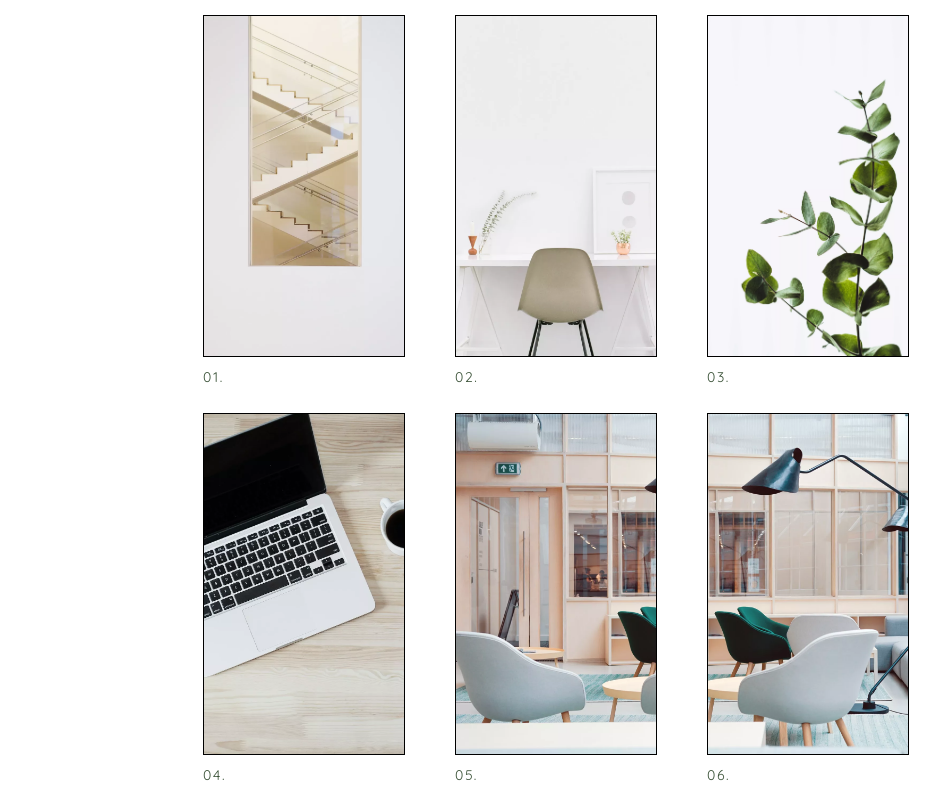
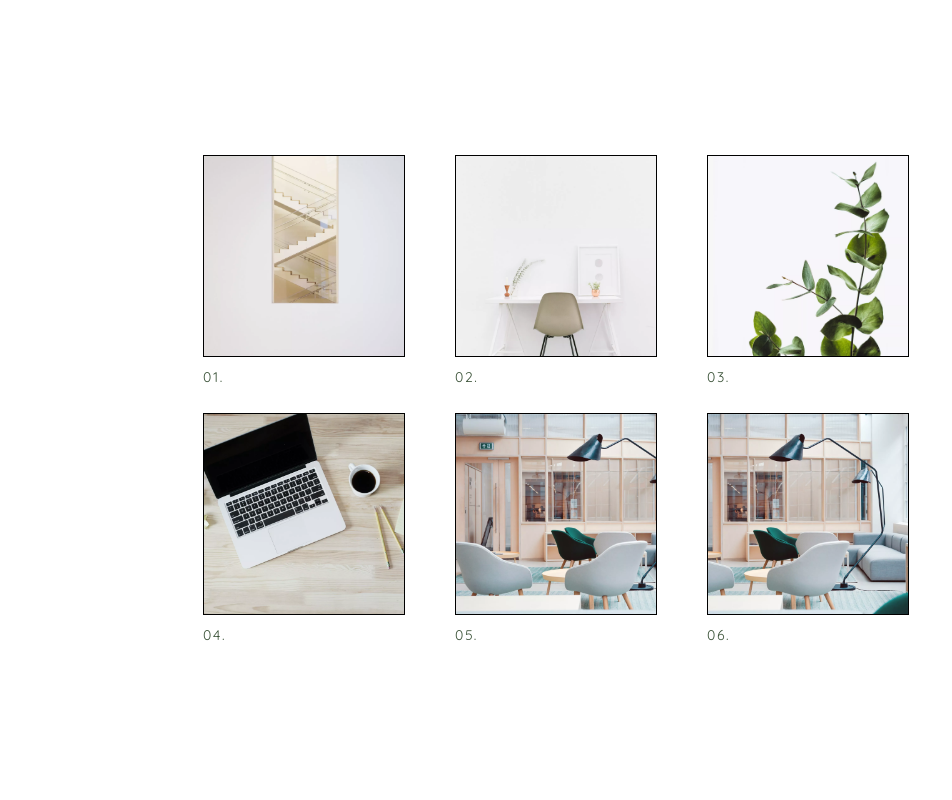
Before and after one commit to p-vale/minimal-cowo, a plain HTML site: page index.html in a window 1280 px wide. Shown: the full height of the page, 84-1036 px from the left. Drawn offline with Linux system fonts and the light colour scheme.

Commit message:
smaller-screens adaptation

```diff
--- a/styles/home.css
+++ b/styles/home.css
@@ -48,6 +48,13 @@ main {
   transform: scaleY(1);
 }
 
+@media only screen and (max-height: 800px) {
+
+  .page-link-img {
+    height: 200px;
+  }
+}
+
 @media only screen and (max-width: 720px) {
   body {
     flex-direction: column;
```
